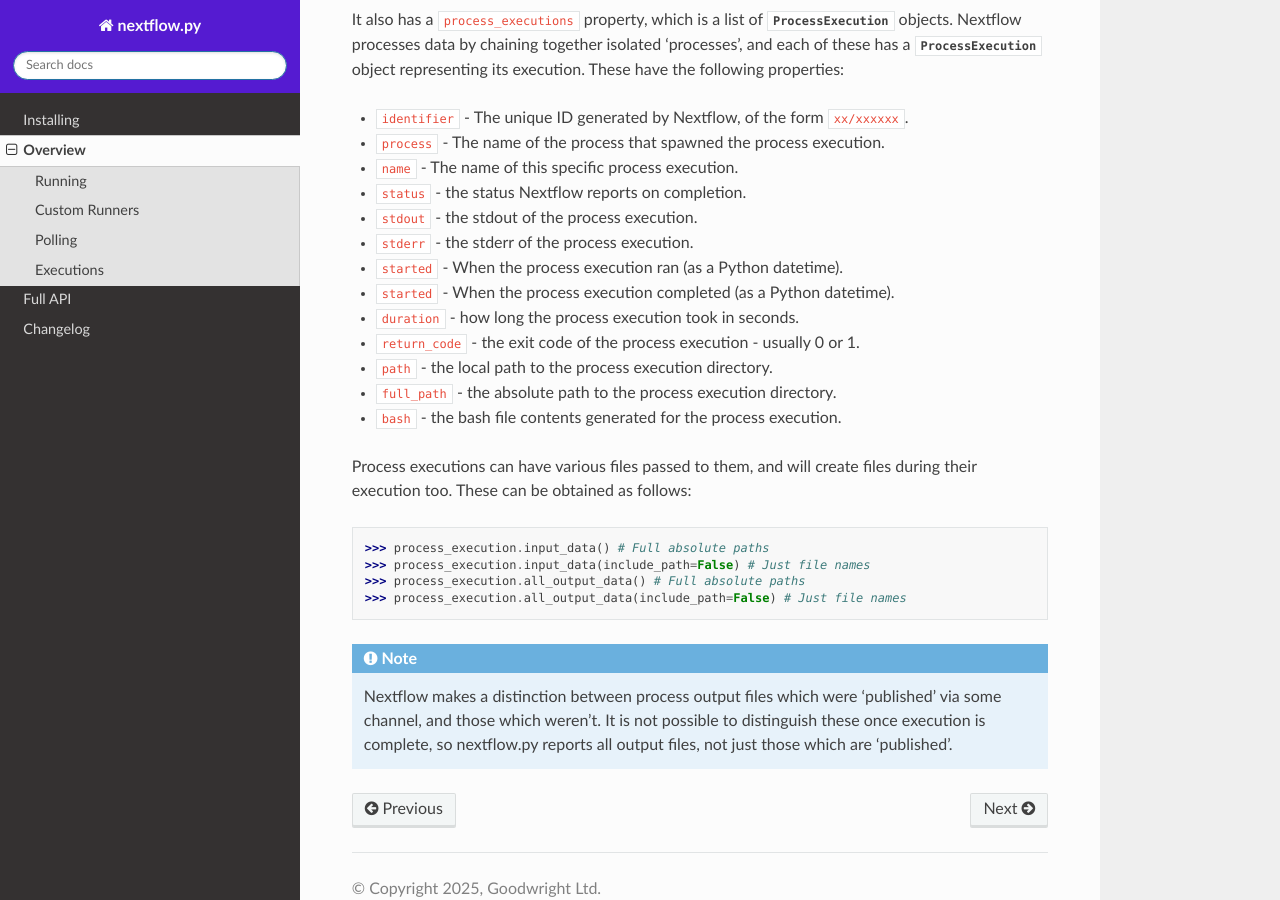
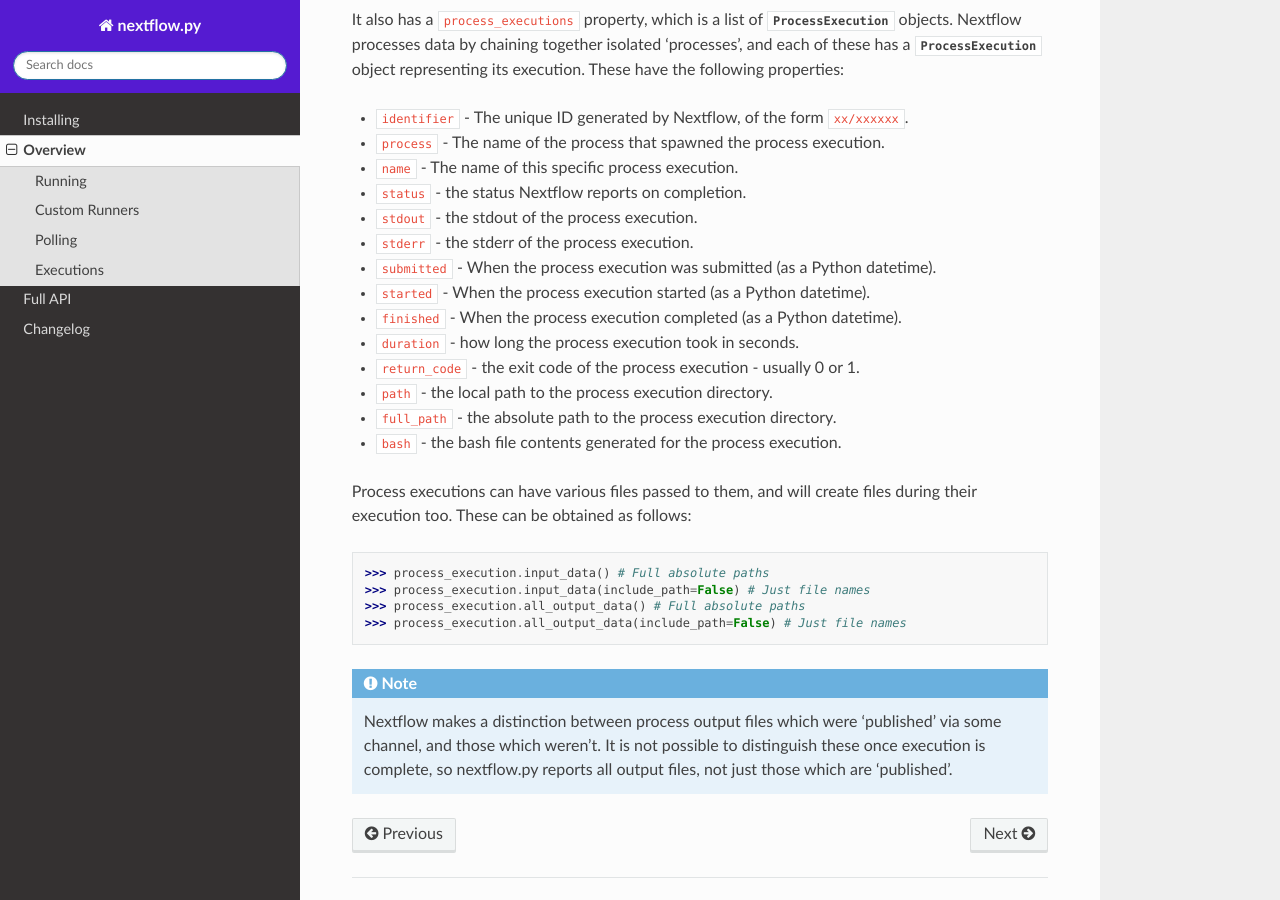
Before and after one commit to goodwright/nextflow.py, a Sphinx documentation site: the page built from docs/source/overview.rst, in a window 1280 px wide and 900 px high, scrolled down 2402 px. Built offline with Sphinx 7.4.7 and the Read the Docs theme 3.1.0, drawn with Linux system fonts in a browser that asks for light colours.

Commit message:
Update docs for 0.9

```diff
--- a/docs/source/overview.rst
+++ b/docs/source/overview.rst
@@ -125,9 +125,11 @@ following properties:
 
 * ``stderr`` - the stderr of the process execution.
 
-* ``started`` - When the process execution ran (as a Python datetime).
+* ``submitted`` - When the process execution was submitted (as a Python datetime).
 
-* ``started`` - When the process execution completed (as a Python datetime).
+* ``started`` - When the process execution started (as a Python datetime).
+
+* ``finished`` - When the process execution completed (as a Python datetime).
 
 * ``duration`` - how long the process execution took in seconds.
 
```
Also changed, not shown: README.rst (+15 -3 lines), docs/source/changelog.rst (+10 -0 lines).
